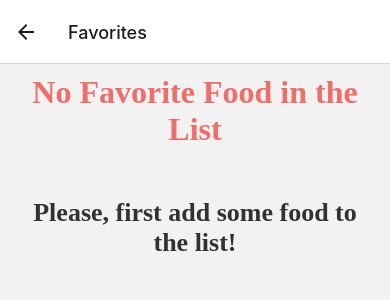
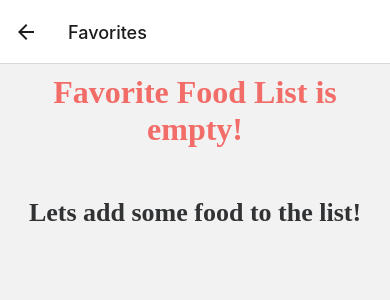
Before and after one commit to Arda66/Food-Delivery-App, a React Native app: screen /Favorites in a window 390 px wide. Shown: the top 300 px of the page. Built offline with nearby package versions, Linux system fonts and the light colour scheme.

Commit message:
Ingredients name's are added as a text

```diff
--- a/components/Details.js
+++ b/components/Details.js
@@ -26,6 +26,7 @@ const Details = ({navigation, route}) => {
     return (
       <View style={styles.IngredientsCardItem}>
         <Image style={styles.ingredientsImage} source={item.image} />
+        <Text style={styles.IngredientsCardName}>{item.name}</Text>
       </View>
     );
   };
@@ -93,7 +94,6 @@ const Details = ({navigation, route}) => {
                 <Text style={styles.SubTitleDarkText}>{item.crust}</Text>
               </View>
             ) : null}
-
             <Text style={styles.SubTitleLightText}>Delivery in</Text>
             <Text style={styles.SubTitleDarkText}>{item.deliveryTime} min</Text>
           </View>
@@ -116,6 +116,7 @@ const Details = ({navigation, route}) => {
         </View>
       </View>
       <TouchableOpacity
+        style={{flex: 1, justifyContent: 'center'}}
         onPress={() => {
           Alert.alert(
             'Order Placed Successfully!',
@@ -212,6 +213,7 @@ const styles = StyleSheet.create({
   IngredientsWrapper: {
     paddingLeft: 20,
     marginTop: 40,
+    flex: 1,
   },
   IngredientsTitle: {
     fontFamily: 'Montserrat-Bold',
@@ -219,7 +221,7 @@ const styles = StyleSheet.create({
     color: colors.black,
   },
   IngredientsListWrapper: {
-    paddingVertical: 20,
+    paddingTop: 20,
   },
   ingredientsImage: {
     width: 82,
@@ -242,11 +244,19 @@ const styles = StyleSheet.create({
     shadowRadius: 10,
     elevation: 3,
   },
+  IngredientsCardName: {
+    fontFamily: 'Montserrat-Medium',
+    fontSize: 14,
+    color: colors.textDark,
+    textAlign: 'center',
+    marginTop: 5,
+  },
   buttonText: {
     marginRight: 10,
     color: colors.black,
     fontSize: 14,
     fontFamily: 'Montserrat-Bold',
+    fontWeight: 'bold',
     paddingVertical: 23,
   },
   buttonTextWrapper: {
--- a/components/Favorites.js
+++ b/components/Favorites.js
@@ -120,7 +120,7 @@ const Favorites = ({navigation}) => {
               styles.FavoriteTitle,
               {fontSize: 32, fontWeight: 'bold', color: colors.secondary},
             ]}>
-            No Favorite Food in the List
+            Favorite Food List is empty!
           </Text>
           <Text
             style={[
@@ -132,7 +132,7 @@ const Favorites = ({navigation}) => {
                 color: colors.textDark,
               },
             ]}>
-            Please, first add some food to the list!
+            Lets add some food to the list!
           </Text>
         </View>
       )}
--- a/components/Home.js
+++ b/components/Home.js
@@ -11,6 +11,7 @@ import {
   TextInput,
   TouchableWithoutFeedback,
   ToastAndroid,
+  TouchableHighlight,
 } from 'react-native';
 import React, {useEffect, useRef, useState} from 'react';
 import Feather from 'react-native-vector-icons/Feather';
```
